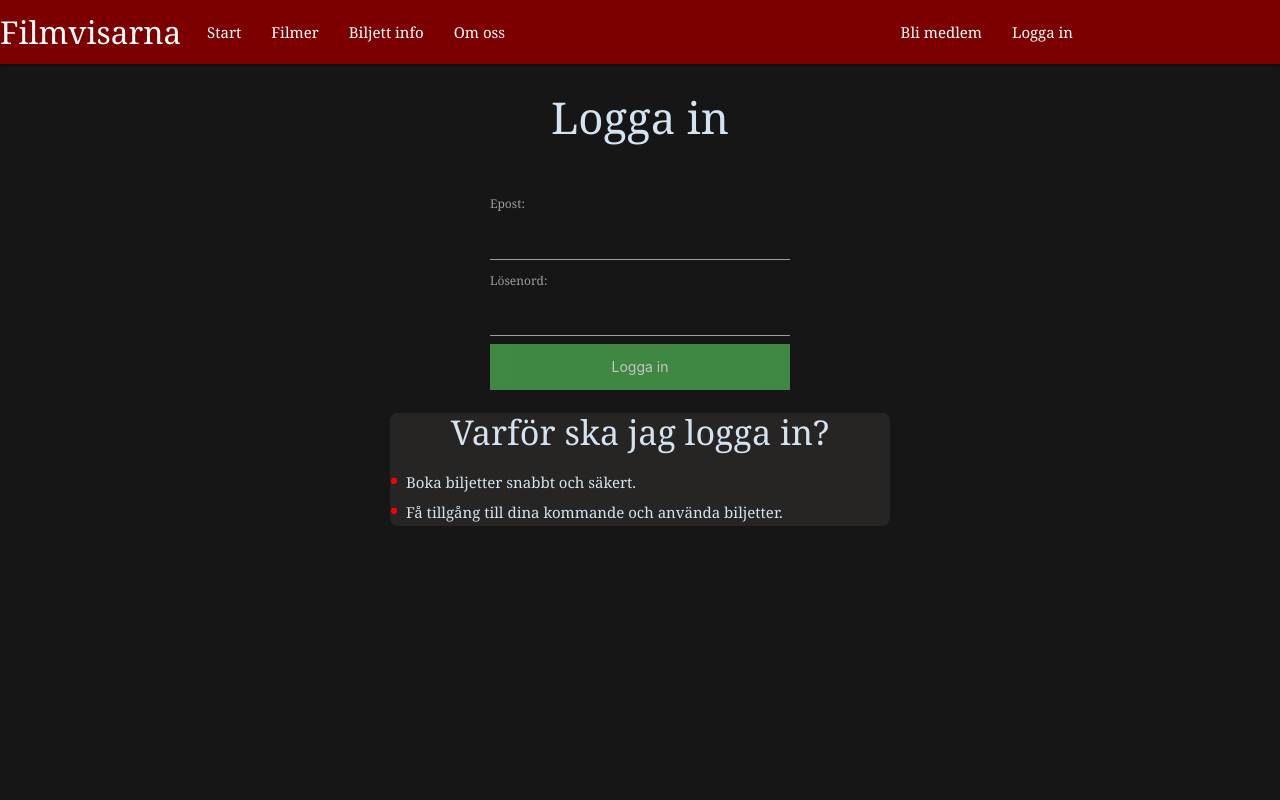
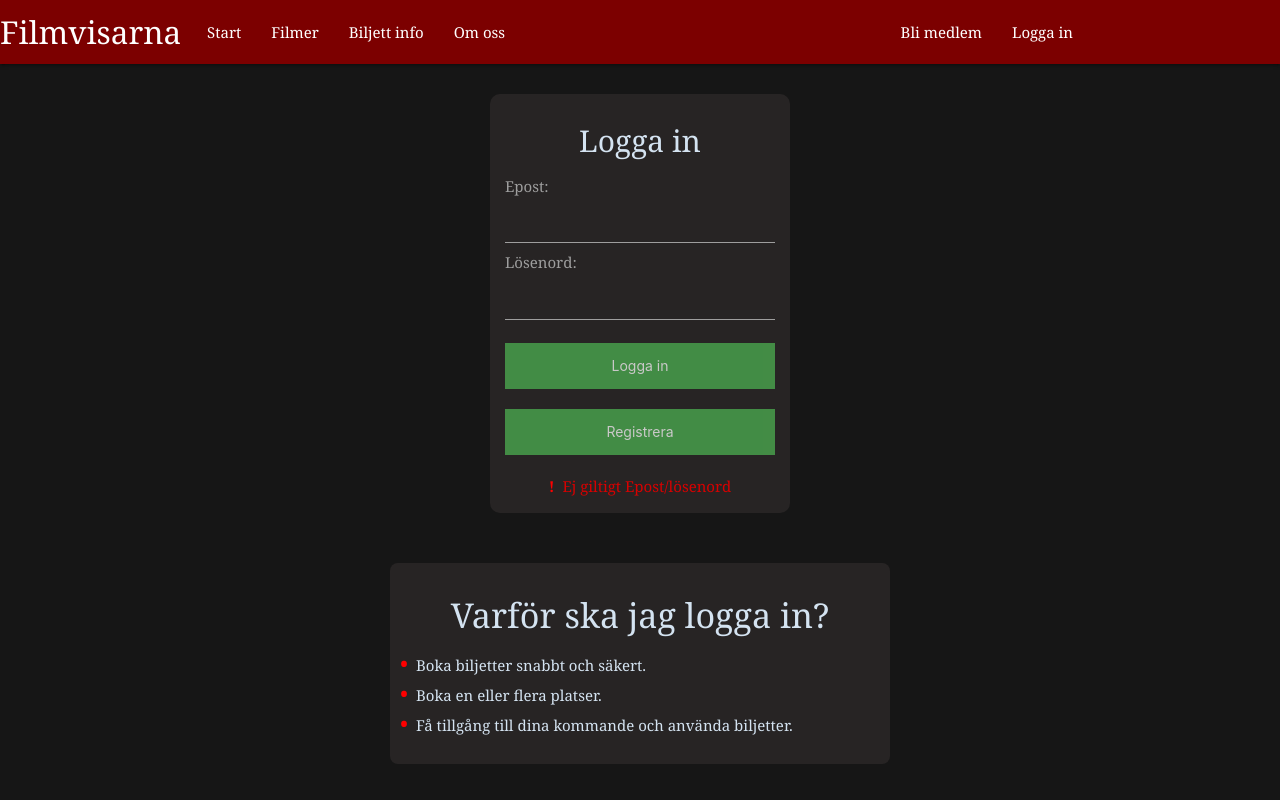
Before and after one commit to ali94160/filmvisarna-grupp3, a Vue app in the folder frontend/: page /login in a window 1280 px wide. Built offline with nearby package versions, Linux system fonts and the light colour scheme; no server answers.

Commit message:
updated: version 1.2
Login page is now completed.
If email or passsword is invalid show a message thats its not correct.
Also added more styling and fixed positions.

```diff
--- a/frontend/src/views/Login.vue
+++ b/frontend/src/views/Login.vue
@@ -1,41 +1,61 @@
 <template>
-  <h3>Logga in</h3>
+  <form v-on:submit.prevent>
+    <h3>Logga in</h3>
 
-  <form v-on:submit.prevent>
     <label>Epost:</label>
-    <input type="email" />
+    <input required v-model="email" type="email" />
     <label>Lösenord:</label>
-    <input type="password" />
+    <input required v-model="password" type="password" />
     <button>Logga in</button>
+    <button>Registrera</button>
+    <p class="failedLogin" v-if="true">Ej giltigt Epost/lösenord</p>
   </form>
 
   <div class="loginFeatures">
     <h4>Varför ska jag logga in?</h4>
     <ul>
       <li>Boka biljetter snabbt och säkert.</li>
+      <li>Boka en eller flera platser.</li>
       <li>Få tillgång till dina kommande och använda biljetter.</li>
     </ul>
   </div>
 </template>
 
 <script>
-export default {};
+export default {
+  data() {
+    return {
+      email: "",
+      password: "",
+      show: false,
+    };
+  },
+
+  methods: {},
+};
 </script>
 
 <style scoped>
 h3 {
+  font-size: 30px;
   text-align: center;
+}
+label {
+  font-size: 15px;
+}
+
+form {
+  padding: 1px 15px 1px 15px;
+  background: rgba(49, 45, 45, 0.664);
+  margin: 30px auto;
+  border-radius: 10px;
+  max-width: 300px;
   margin-bottom: 50px;
 }
 
-form {
-  margin: 0 auto;
-  border-radius: 10px;
-  max-width: 300px;
-}
-
 form > button {
-  background-color: #4caf50; /* Green */
+  margin: 15px 5px 5px 0px;
+  background-color: #4caf50;
   border: none;
   color: white;
   padding: 15px 32px;
@@ -57,6 +77,7 @@ form > input {
 }
 
 .loginFeatures {
+  padding: 10px;
   max-width: 500px;
   margin: 0 auto;
   background: rgba(49, 45, 45, 0.664);
@@ -74,4 +95,17 @@ li::before {
   font-size: 20px;
   font-weight: bolder;
 }
+
+.failedLogin {
+  text-align: center;
+  color: rgb(216, 0, 0);
+}
+
+.failedLogin::before {
+  content: "!";
+  margin-right: 8px;
+  color: red;
+  font-size: 15px;
+  font-weight: bolder;
+}
 </style>
```
